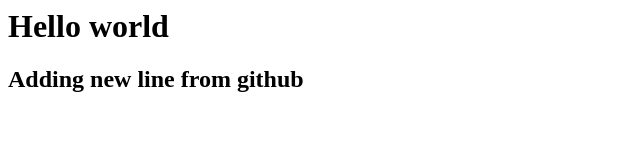
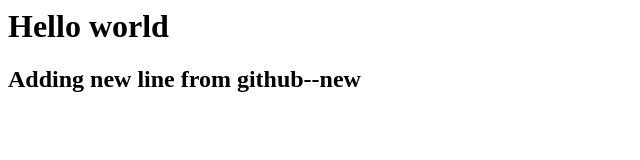
Before and after one commit to nsatwik/secs-internship, a plain HTML site: page index.html in a window 1280 px wide. Shown: the full height of the page, 0-640 px from the left. Drawn offline with Linux system fonts and the light colour scheme.

Commit message:
4thcommit

```diff
--- a/index.html
+++ b/index.html
@@ -1,4 +1,4 @@
 <html>
   <h1> Hello world</h1>
-  <h2> Adding new line from github</h2>
+  <h2> Adding new line from github--new</h2>
 </html>
```
